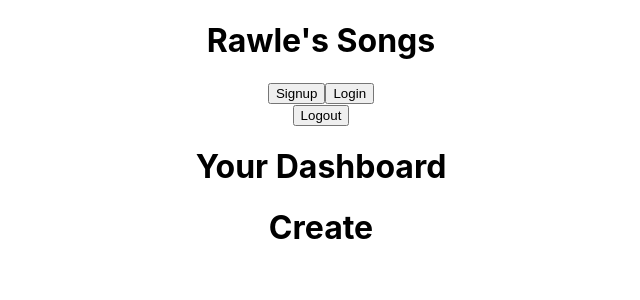
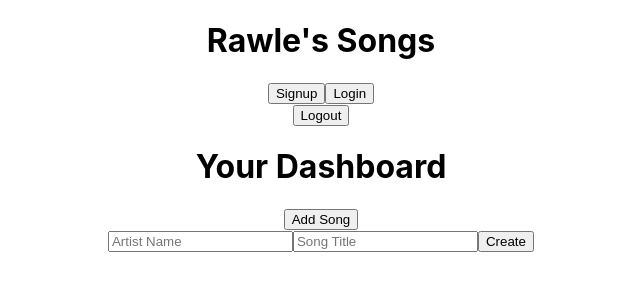
Before and after one commit to rawlenightlong/songsfrontend, a React (Create React App) app: page /dashboard/create in a window 1280 px wide. Shown: the top 300 px of the page, without its empty margins (319-959 px from the left). Built offline with nearby package versions, Linux system fonts and the light colour scheme.

Commit message:
create route working but login not properly functioning - can "login" and create new songs, but login in wont list songs in index (songs appear in mongodb)

```diff
--- a/src/pages/Dashboard.js
+++ b/src/pages/Dashboard.js
@@ -1,4 +1,4 @@
-import { Outlet } from "react-router-dom"
+import { Outlet, Link } from "react-router-dom"
 
 export default function Dashboard(props){
     return (
@@ -6,6 +6,7 @@ export default function Dashboard(props){
     <div>
 
         <h1> Your Dashboard</h1>
+        <Link to="/dashboard/create"><button>Add Song</button></Link>
         <Outlet/>
 
     </div>
--- /dev/null
+++ b/src/pages/create.js
@@ -0,0 +1,11 @@
+import {Form} from 'react-router-dom'
+
+export default function Create(props){
+    return (
+    <Form method='post'>
+    <input type='text' name='artist' placeholder='Artist Name'/>
+    <input type='text' name='title' placeholder='Song Title'/>
+    <button>Create</button>
+
+    </Form>)
+}
--- a/src/router/actions.js
+++ b/src/router/actions.js
@@ -58,3 +58,25 @@ export const logoutAction = async () => {
 
    return redirect('/login')
 }
+
+export const createAction = async ({request}) => {
+    const formData = await request.formData()
+    const song = {
+        artist: formData.get("artist"),
+        title: formData.get("title")
+    }
+
+    const response = await fetch(url + '/songs', {
+        method: "post",
+        headers,
+        credentials: "include",
+        body: JSON.stringify(song)
+    })
+
+    if (response.status === 400){
+        alert("Failed to create")
+        return redirect('/dashboard')
+    }
+
+    return redirect('/dashboard')
+}
--- a/src/router/router.js
+++ b/src/router/router.js
@@ -3,7 +3,8 @@ import App from "../App"
 import Login from "../pages/Login"
 import Signup from "../pages/Signup"
 import Dashboard from "../pages/Dashboard"
-import { loginAction, signupAction, logoutAction } from "./actions"
+import Create from "../pages/create"
+import { loginAction, signupAction, logoutAction, createAction } from "./actions"
 import { indexLoader } from "./loaders"
 
 const router = createBrowserRouter(createRoutesFromElements(
@@ -15,7 +16,7 @@ const router = createBrowserRouter(createRoutesFromElements(
         <Route path='/logout' action={logoutAction}/>
         <Route path='/dashboard/' element={<Dashboard/>}>
             <Route path='' element={<h1>Index</h1>} loader={indexLoader}/>
-            <Route path='create' element={<h1>Create</h1>}/>
+            <Route path='create' element={<Create/>} action={createAction}/>
             <Route path=':id/' element={<h1>Show</h1>}>
                 <Route path='update' element={<h1>Update</h1>}/>
                 <Route path='delete' element={<h1>Delete</h1>}/>
```
